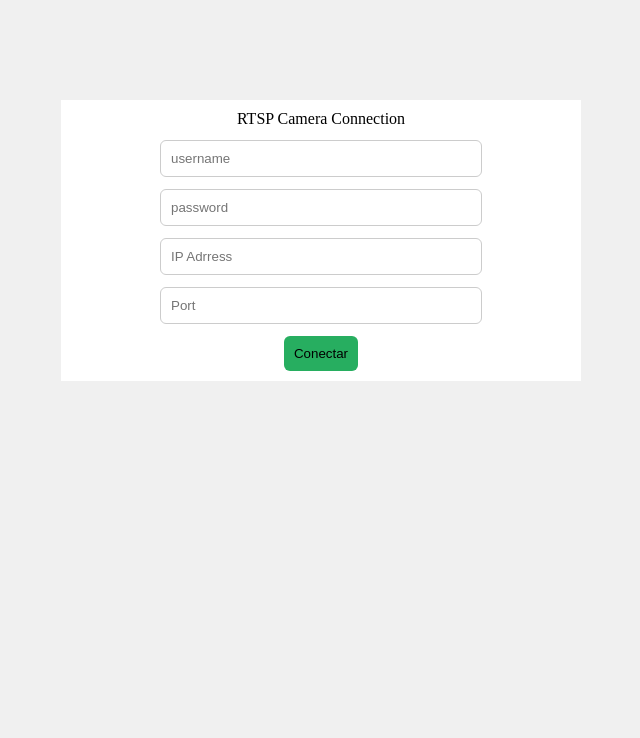
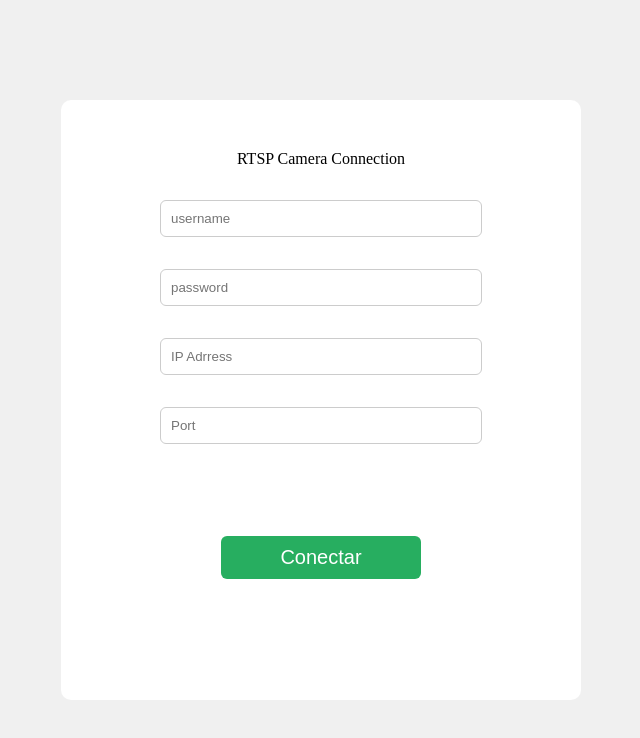
Before and after one commit to oliveirasamuel5959/ml-computer-vision-app, a React (Vite) app in the folder frontend/frontend-ml-app/: page / in a window 1280 px wide. Both pictures are taken after a click on the button 572 px from the left and 190 px from the top of the page. Shown: the top 738 px of the page, without its empty margins (319-959 px from the left). Built offline with nearby package versions, Linux system fonts and the light colour scheme.

Commit message:
Handle rtsp submit form api call

```diff
--- a/frontend/frontend-ml-app/src/components/RtspCameraForm.css
+++ b/frontend/frontend-ml-app/src/components/RtspCameraForm.css
@@ -1,6 +1,8 @@
 .rtsp-form {
+  height: 500px;
+  border-radius: 10px;
   margin-top: 100px;
-  padding: 10px 10px;
+  padding: 50px 10px;
   background-color: white;
   max-width: 500px;
   display: flex;
@@ -10,6 +12,7 @@
 
 .rtsp-form input {
   width: 300px;
+  margin-top: 20px;
   padding: 10px;
   border-radius: 6px;
   border: 1px solid #ccc;
@@ -17,16 +20,26 @@
 
 .rtsp-form button {
   padding: 10px;
+  width: 200px;
+  font-size: 20px;
+  margin-top: 80px;
   border-radius: 6px;
   background-color: #27ae60;
   border: none;
   cursor: pointer;
+  color: white;
 }
 
 .error {
+  font-size: 20px;
   color: #c0392b;
+  margin-top: 50px;
+  margin-bottom: 20px;
 }
 
 .success {
+  font-size: 20px;
+  margin-top: 50px;
+  margin-bottom: 20px;
   color: #27ae60;
 }
--- a/frontend/frontend-ml-app/src/components/RtspCameraForm.tsx
+++ b/frontend/frontend-ml-app/src/components/RtspCameraForm.tsx
@@ -14,12 +14,45 @@ export function RtspCameraForm() {
   const [error, setError] = useState("");
   const [success, setSuccess] = useState("");
 
+  const APIURL = 'http://localhost:5000/api/camera/connect';
+
   const handleSubmit = async (e) => {
+
     e.preventDefault();
 
     const rtsp =  `rtsp://${cameraUser}:${cameraPassword}@${cameraIP}:${cameraPort}/stream`;
 
     console.log(rtsp);
+
+    try {
+
+      setLoading(true);
+
+      const response = await fetch(APIURL, {
+        method: "POST",
+        headers: {
+          "Content-Type": "application/json",
+        },
+        body: JSON.stringify({ rtsp_url: rtsp }),
+      });
+
+      if (!response.ok) {
+        throw new Error("Falha ao conectar à câmera");
+      }
+
+      setSuccess("Câmera conectada com sucesso");
+
+      setRtspUrl("");
+
+    } catch (err) {
+
+      setError(err.message);
+
+    } finally {
+
+      setLoading(false);
+
+    }
 
   }
 
```
